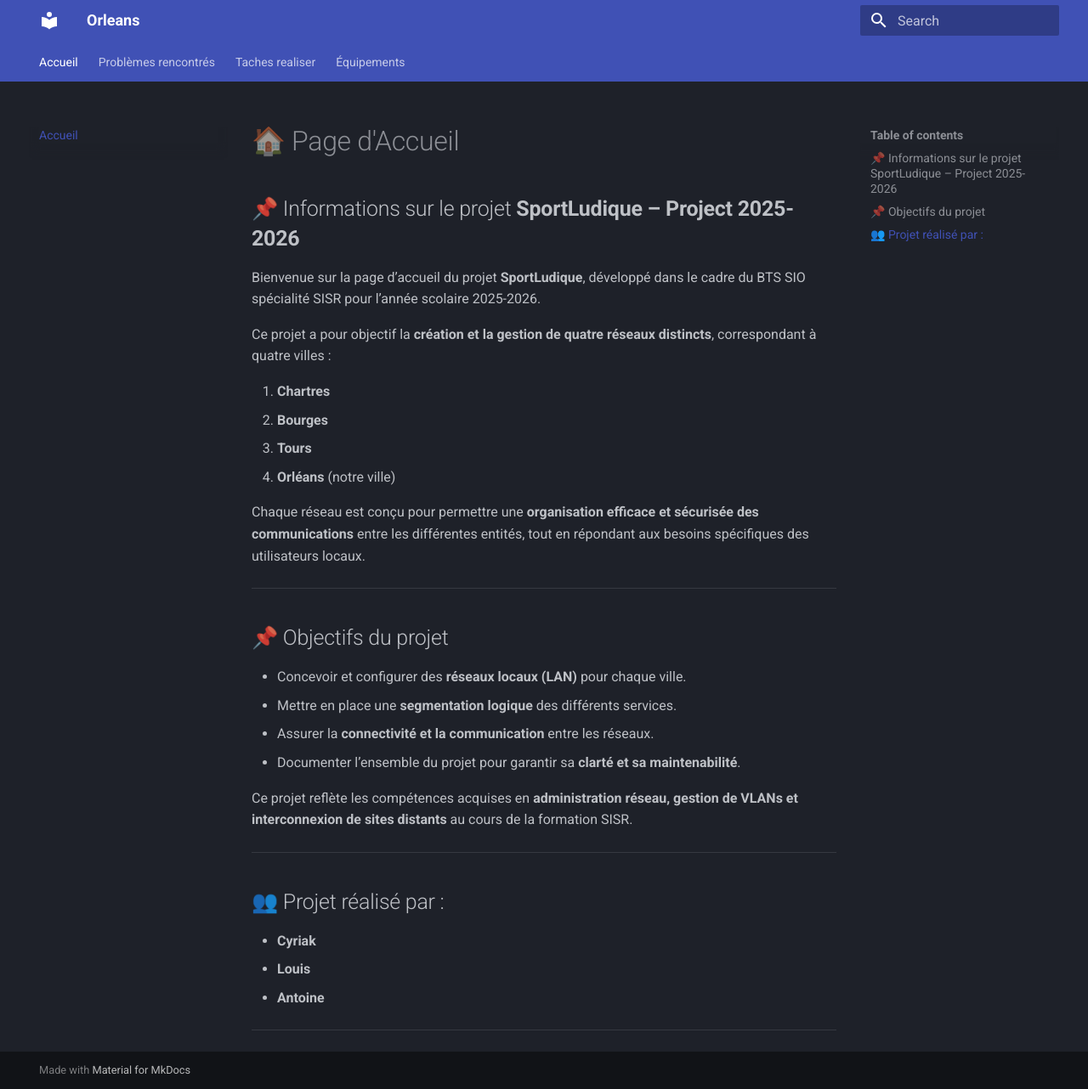
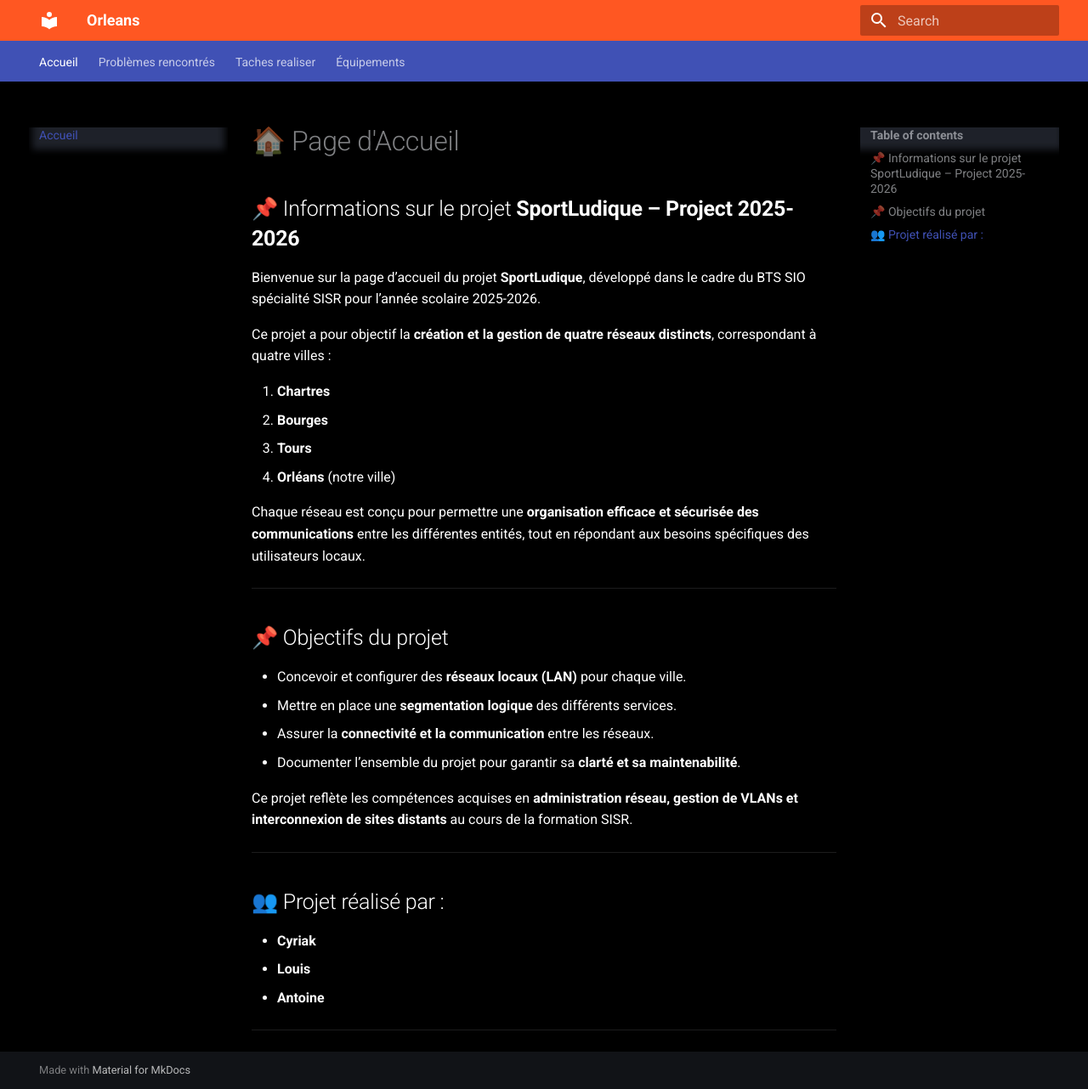
Before and after one commit to XolA-max/gp-orleans-sportludique2025-2026, an MkDocs documentation site: the page built from docs/index.md, in a window 1280 px wide and 1282 px high. Shown: the whole window at 85% size. Built offline with MkDocs 1.6.1 and Material for MkDocs 9.7.7, drawn with Linux system fonts in a browser that asks for light colours.

Commit message:
Update mkdocs.yml

```diff
--- a/mkdocs.yml
+++ b/mkdocs.yml
@@ -31,4 +31,4 @@
   - Équipements: Équipements.md
 
 extra_css:
-  - css/overrides.css
+  - overrides.css
```
